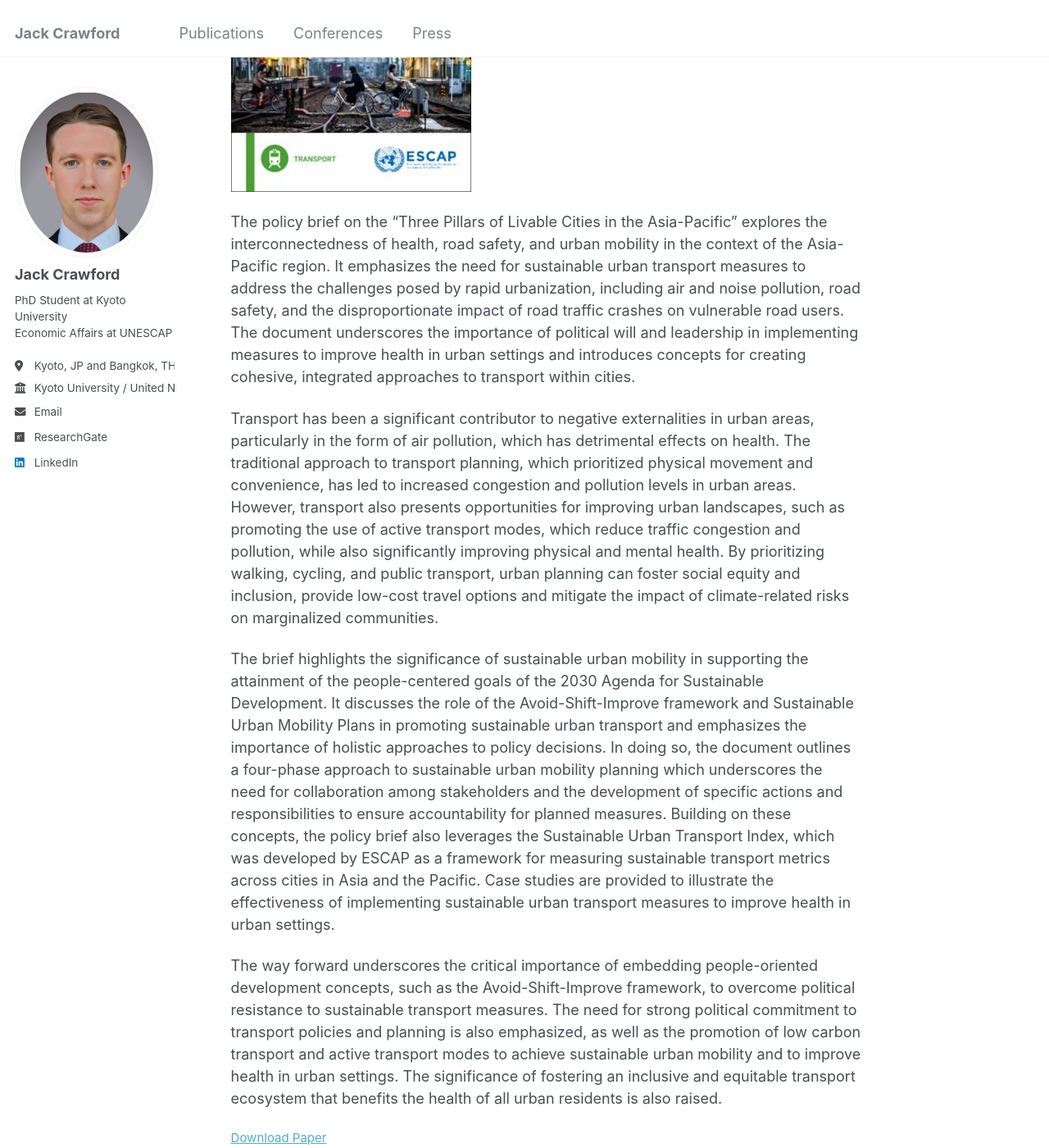
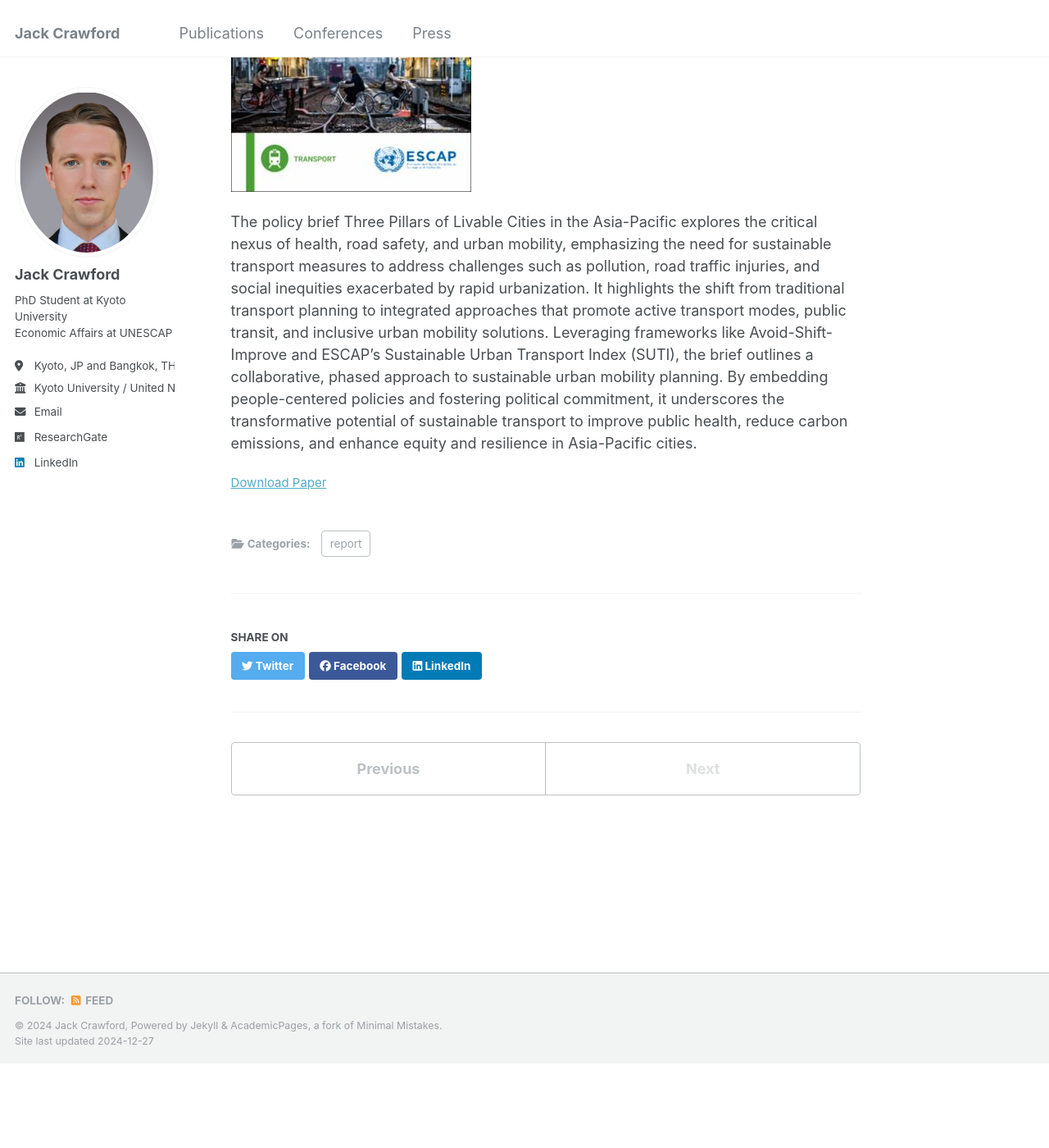
Before and after one commit to jackgcrawford/jackcrawford, a Jekyll site: the page built from _publications/2024-12-09-three-pillars.md, in a window 1280 px wide and 1400 px high, scrolled down 440 px. Shown: the whole window at 82% size. Built offline with Jekyll 4.4.1, drawn with Linux system fonts in a browser that asks for light colours; after the commit the page ends 1737 px from its top, so only the background shows below that.

Commit message:
Update 2024-12-09-three-pillars.md

```diff
--- a/_publications/2024-12-09-three-pillars.md
+++ b/_publications/2024-12-09-three-pillars.md
@@ -9,38 +9,4 @@ paperurl: 'https://www.unescap.org/kp/2024/three-pillars-liveable-cities-asia-an
 ---
 <img src=' /images/3pillars.png'>
 
-The policy brief on the "Three Pillars of Livable Cities in the Asia-Pacific" explores the interconnectedness
-of health, road safety, and urban mobility in the context of the Asia-Pacific region. It emphasizes the need
-for sustainable urban transport measures to address the challenges posed by rapid urbanization,
-including air and noise pollution, road safety, and the disproportionate impact of road traffic crashes on
-vulnerable road users. The document underscores the importance of political will and leadership in
-implementing measures to improve health in urban settings and introduces concepts for creating
-cohesive, integrated approaches to transport within cities.
-
-Transport has been a significant contributor to negative externalities in urban areas, particularly in the
-form of air pollution, which has detrimental effects on health. The traditional approach to transport
-planning, which prioritized physical movement and convenience, has led to increased congestion and
-pollution levels in urban areas. However, transport also presents opportunities for improving urban
-landscapes, such as promoting the use of active transport modes, which reduce traffic congestion and
-pollution, while also significantly improving physical and mental health. By prioritizing walking, cycling,
-and public transport, urban planning can foster social equity and inclusion, provide low-cost travel
-options and mitigate the impact of climate-related risks on marginalized communities.
-
-The brief highlights the significance of sustainable urban mobility in supporting the attainment of the
-people-centered goals of the 2030 Agenda for Sustainable Development. It discusses the role of the
-Avoid-Shift-Improve framework and Sustainable Urban Mobility Plans in promoting sustainable urban
-transport and emphasizes the importance of holistic approaches to policy decisions. In doing so, the
-document outlines a four-phase approach to sustainable urban mobility planning which underscores the
-need for collaboration among stakeholders and the development of specific actions and responsibilities
-to ensure accountability for planned measures. Building on these concepts, the policy brief also
-leverages the Sustainable Urban Transport Index, which was developed by ESCAP as a framework for
-measuring sustainable transport metrics across cities in Asia and the Pacific. Case studies are provided
-to illustrate the effectiveness of implementing sustainable urban transport measures to improve health in
-urban settings.
-
-The way forward underscores the critical importance of embedding people-oriented development
-concepts, such as the Avoid-Shift-Improve framework, to overcome political resistance to sustainable
-transport measures. The need for strong political commitment to transport policies and planning is also
-emphasized, as well as the promotion of low carbon transport and active transport modes to achieve
-sustainable urban mobility and to improve health in urban settings. The significance of fostering an
-inclusive and equitable transport ecosystem that benefits the health of all urban residents is also raised.
+The policy brief Three Pillars of Livable Cities in the Asia-Pacific explores the critical nexus of health, road safety, and urban mobility, emphasizing the need for sustainable transport measures to address challenges such as pollution, road traffic injuries, and social inequities exacerbated by rapid urbanization. It highlights the shift from traditional transport planning to integrated approaches that promote active transport modes, public transit, and inclusive urban mobility solutions. Leveraging frameworks like Avoid-Shift-Improve and ESCAP's Sustainable Urban Transport Index (SUTI), the brief outlines a collaborative, phased approach to sustainable urban mobility planning. By embedding people-centered policies and fostering political commitment, it underscores the transformative potential of sustainable transport to improve public health, reduce carbon emissions, and enhance equity and resilience in Asia-Pacific cities.
```
